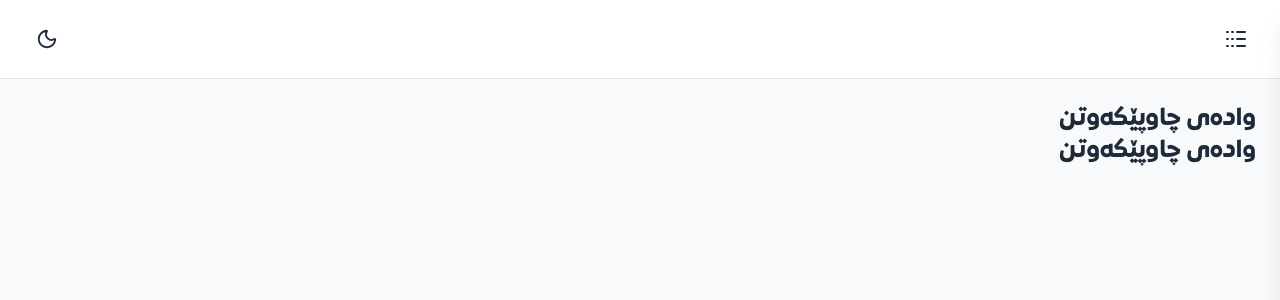
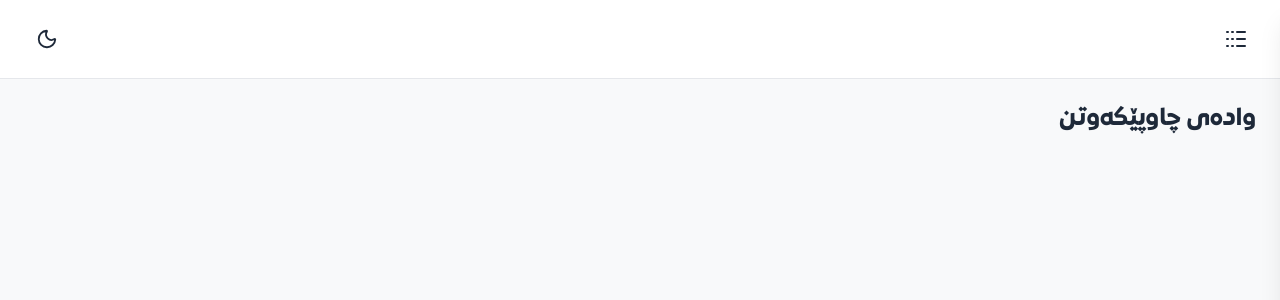
Before and after one commit to Hamasha027/Dental-OS-System, a Next.js app: page /appointments in a window 1280 px wide. Shown: the top 300 px of the page. Built offline with nearby package versions, Linux system fonts and the light colour scheme.

Commit message:
remove h1

```diff
--- a/app/appointments/page.tsx
+++ b/app/appointments/page.tsx
@@ -117,7 +117,7 @@ export default function AppointmentsPage() {
 
         <div className="flex-1 p-6 overflow-auto bg-[#f8f9fa] dark:bg-black text-gray-900 dark:text-gray-100">
           <p className="text-2xl font-bold text-gray-800 dark:text-white font-sirwan">وادەی چاوپێکەوتن</p>
-             <p className="text-2xl font-bold text-gray-800 dark:text-white font-sirwan">وادەی چاوپێکەوتن</p>
+
         </div>
       </main>
     </div>
```
